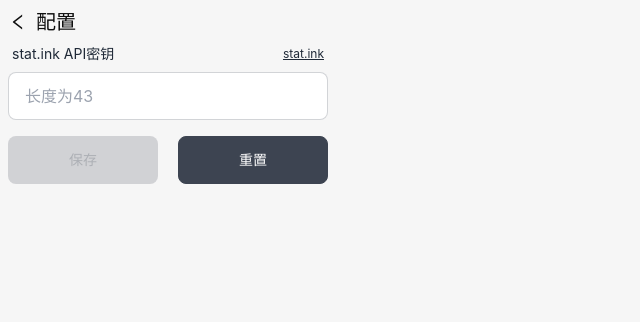
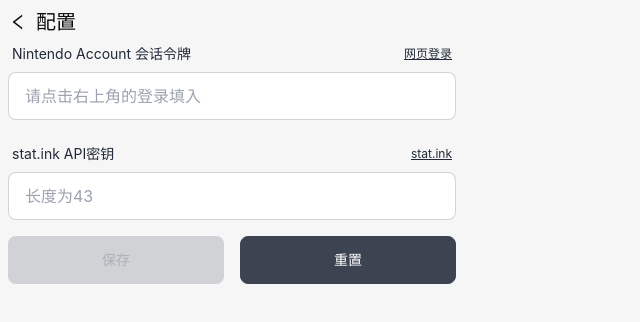
Before and after one commit to spacemeowx2/s3si.ts, a React (Vite) app in the folder gui/: page /settings in a window 1280 px wide. Shown: the top 322 px of the page, without its empty margins (0-640 px from the left). Built offline with nearby package versions, Linux system fonts and the light colour scheme.

Commit message:
feat: add sesionToken field in settings

```diff
--- a/gui/src/main.css
+++ b/gui/src/main.css
@@ -34,3 +34,9 @@
     background-color: #2f2f2f;
   }
 }
+
+/* custom classes */
+
+.flex-auto-all > * {
+  @apply flex-auto;
+}
--- a/gui/src/pages/Home.tsx
+++ b/gui/src/pages/Home.tsx
@@ -1,9 +1,30 @@
+import { ErrorContent } from 'components/ErrorContent';
+import { Loading } from 'components/Loading';
+import { usePromise } from 'hooks/usePromise';
 import React from 'react'
 import { useTranslation } from 'react-i18next';
 import { Link } from "react-router-dom";
+import { getConfig, getProfile } from 'services/config';
+import { composeLoadable } from 'utils/composeLoadable';
 
 export const Home: React.FC = () => {
+  let { loading, error, retry, result } = composeLoadable({
+    config: usePromise(getConfig),
+    profile: usePromise(() => getProfile(0)),
+  });
   const { t } = useTranslation();
+
+  if (loading) {
+    return <>
+      <div className='h-full flex items-center justify-center'><Loading /></div>
+    </>
+  }
+
+  if (error) {
+    return <>
+      <ErrorContent error={error} retry={retry} />
+    </>
+  }
 
   return <>
     <div className='card m-2 h-full'>
--- a/gui/src/pages/Settings.tsx
+++ b/gui/src/pages/Settings.tsx
@@ -8,6 +8,7 @@
 import { Config, getConfig, getProfile, Profile, setConfig, setProfile } from 'services/config';
 import { composeLoadable } from 'utils/composeLoadable';
 import classNames from 'classnames';
+import { useLogin } from 'services/s3si';
 
 const Page: React.FC<{ children?: React.ReactNode }> = ({ children }) => {
   const { t } = useTranslation();
@@ -27,20 +28,60 @@
   oldValue: FormData,
   onSaved?: () => void,
 }> = ({ oldValue, onSaved }) => {
+  const { login } = useLogin();
   const { t } = useTranslation();
   const [value, setValue] = useState(oldValue);
 
   const changed = JSON.stringify(value) !== JSON.stringify(oldValue);
+
+  const setSessionToken = (t: string) => setValue({
+    ...value,
+    profile: {
+      ...value.profile,
+      state: {
+        ...value.profile.state,
+        loginState: {
+          ...value.profile.state.loginState,
+          sessionToken: t,
+        },
+      }
+    }
+  })
 
   const [onSave, { loading, error }] = usePromiseLazy(async () => {
     await setProfile(0, value.profile);
     await setConfig(value.config);
     onSaved?.();
   })
+  const [onLogin, loginState] = usePromiseLazy(async () => {
+    const result = await login();
+    if (!result) {
+      return;
+    }
+    setSessionToken(result.sessionToken);
+  })
 
   return <>
     <div className='card'>
-      <div className="form-control w-full max-w-xs mb-4">
+      <div className="form-control w-full max-w-md mb-4">
+        <label className="label">
+          <span className="label-text">{t('Nintendo Account 会话令牌')}</span>
+          <span className="label-text-alt"><button
+            className={classNames('link', {
+              loading: loginState.loading,
+            })}
+            onClick={onLogin}
+          >{t('网页登录')}</button></span>
+        </label>
+        <input
+          className="input input-bordered w-full"
+          type="text"
+          placeholder={t('请点击右上角的登录填入') ?? undefined}
+          value={value.profile.state.loginState?.sessionToken ?? ''}
+          onChange={e => setSessionToken(e.target.value)}
+        />
+      </div>
+      <div className="form-control w-full max-w-md mb-4">
         <label className="label">
           <span className="label-text">{t('stat.ink API密钥')}</span>
           <span className="label-text-alt"><a
@@ -52,7 +93,7 @@
           >{t('stat.ink')}</a></span>
         </label>
         <input
-          className="input input-bordered w-full max-w-xs"
+          className="input input-bordered w-full"
           type="text"
           placeholder={t('长度为43') ?? undefined}
           value={value.profile.state.statInkApiKey ?? ''}
@@ -70,11 +111,13 @@
       </div>
     </div>
     <ErrorContent error={error} />
-    <div className='flex gap-5'>
-      <button className={classNames('btn btn-primary w-[150px]', {
-        loading,
-      })} onClick={onSave} disabled={!changed}>{t('保存')}</button>
-      <button className={classNames('btn w-[150px]', {
+    <div className='flex gap-4 max-w-md justify-between flex-auto-all'>
+      <div className="tooltip" data-tip={changed ? undefined : t('没有更改')}>
+        <button className={classNames('btn btn-primary w-full', {
+          loading,
+        })} onClick={onSave} disabled={!changed}>{t('保存')}</button>
+      </div>
+      <button className={classNames('btn', {
         loading,
       })} onClick={() => setValue(oldValue)}>{t('重置')}</button>
     </div>
```
